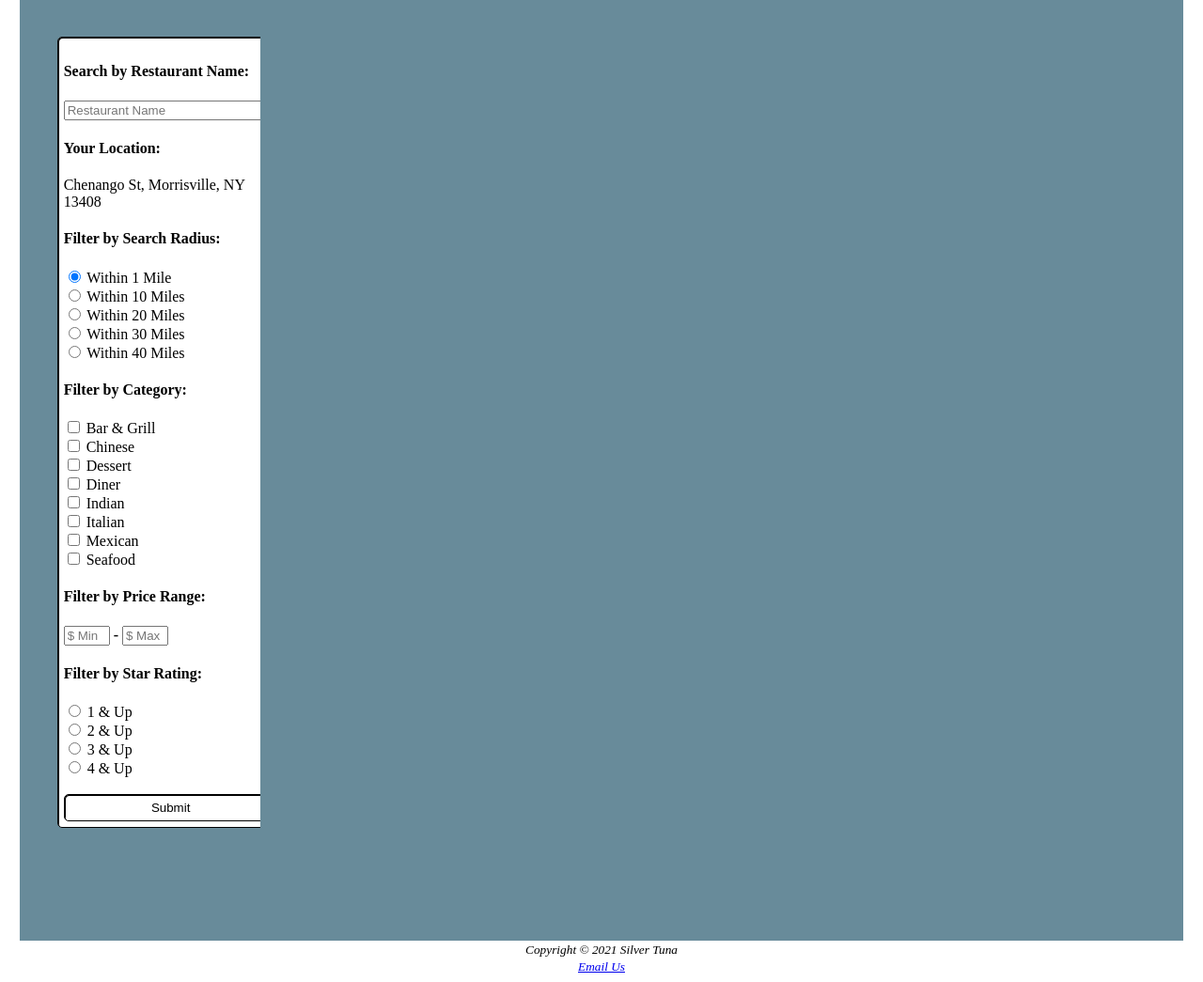
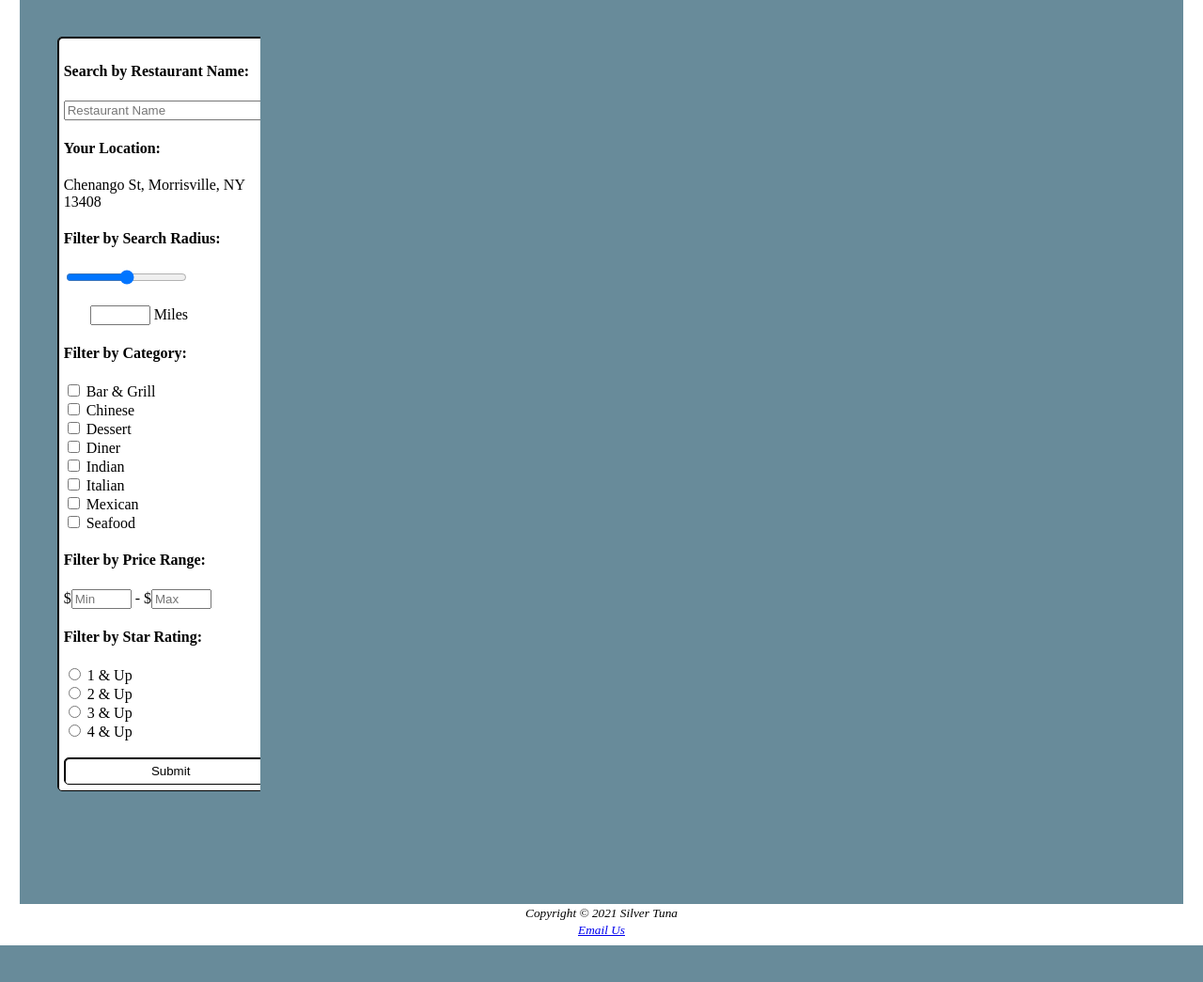
Before and after one commit to Cook393/SilverTuna, a PHP site: page /home.php in a window 1280 px wide; the page is wider, and only the part inside the window is pictured. Shown: the part 159-1204 px from the top of that part at 94% size. After the commit the page ends 1165 px from the top of that part, so only its background shows below. Run offline with PHP 8.4, Linux system fonts and the light colour scheme.

Commit message:
Search radius slider added

```diff
--- a/home.php
+++ b/home.php
@@ -26,11 +26,8 @@
 			<h4>Your Location:</h4>
 			<label>Chenango St, Morrisville, NY 13408</label>
 			<h4>Filter by Search Radius:</h4>
-			<input type="radio" name="radius[]" value="1"  checked  <?php checkInput("radius", "1");  ?> > Within 1 Mile   <br>
-			<input type="radio" name="radius[]" value="10" 		    <?php checkInput("radius", "10"); ?> > Within 10 Miles <br>
-			<input type="radio" name="radius[]" value="20" 		    <?php checkInput("radius", "20"); ?> > Within 20 Miles <br>
-			<input type="radio" name="radius[]" value="30" 	        <?php checkInput("radius", "30"); ?> > Within 30 Miles <br>
-			<input type="radio" name="radius[]" value="40" 		    <?php checkInput("radius", "40"); ?> > Within 40 Miles <br>
+			<input type="range" name="radius" min="1" max="120" value="<?php echo $radius; ?>" oninput="this.form.inputRadius.value=this.value" /><br><br>
+			&nbsp&nbsp&nbsp&nbsp&nbsp&nbsp&nbsp<input type="number" name="inputRadius" min="1" max="120" value="<?php echo $radius; ?>" oninput="this.form.radius.value=this.value" /> Miles
 			<h4>Filter by Category:</h4>
 			<input type="checkbox" name="category[]" value="Bar & Grill"  <?php checkInput("category", "Bar & Grill"); ?> > Bar & Grill <br>
 			<input type="checkbox" name="category[]" value="Chinese"	  <?php checkInput("category", "Chinese");     ?> > Chinese     <br>
@@ -41,8 +38,8 @@
 			<input type="checkbox" name="category[]" value="Mexican" 	  <?php checkInput("category", "Mexican"); 	   ?> > Mexican     <br>
 			<input type="checkbox" name="category[]" value="Seafood" 	  <?php checkInput("category", "Seafood"); 	   ?> > Seafood     <br>
 			<h4>Filter by Price Range:</h4>
-			<input type="text" name="min" size="3" placeholder = "$ Min" value = "<?php echo $min; ?>" /> <b>-</b>
-			<input type="text" name="max" size="3" placeholder = "$ Max" value = "<?php echo $max; ?>" />
+			$<input type="number" name="min" size="2" min="0" max="998" placeholder = "Min" value = "<?php echo $min; ?>" /> -
+			$<input type="number" name="max" size="2" min="1" max="999" placeholder = "Max" value = "<?php echo $max; ?>" />
 			<h4>Filter by Star Rating:</h4>
 			<input type="radio" name="rating[]" value="1"  <?php checkInput("rating", "1"); ?> > 1 & Up <br>
 			<input type="radio" name="rating[]" value="2"  <?php checkInput("rating", "2"); ?> > 2 & Up <br>
--- a/searchEngine.php
+++ b/searchEngine.php
@@ -105,14 +105,8 @@ function radiusAppend(){
 
 		$radius = $_POST['radius'];
 
-		foreach($radius as $value){
-
-			if($value != "") {
-
-				$tempQuery = getQuery($longitude, $latitude, $value);
-				$query = $tempQuery;
-			}
-		}
+		$tempQuery = getQuery($longitude, $latitude, $radius);
+		$query = $tempQuery;
 	}
 }
 
@@ -273,6 +267,7 @@ function displayResults($results){
 				);
 			}
 		}
+		else{ echo "No results found..."; }
 	}
 }
 
```
